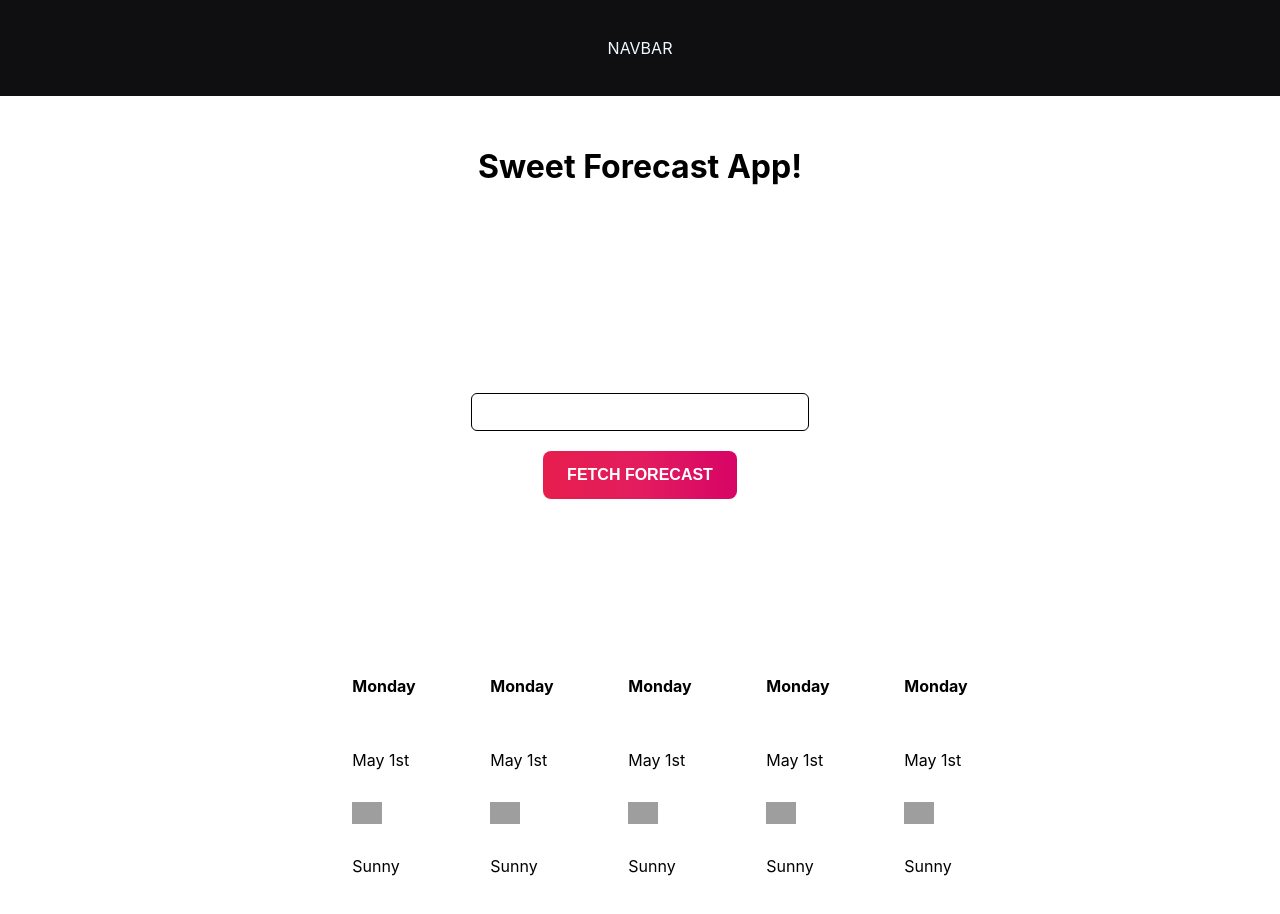
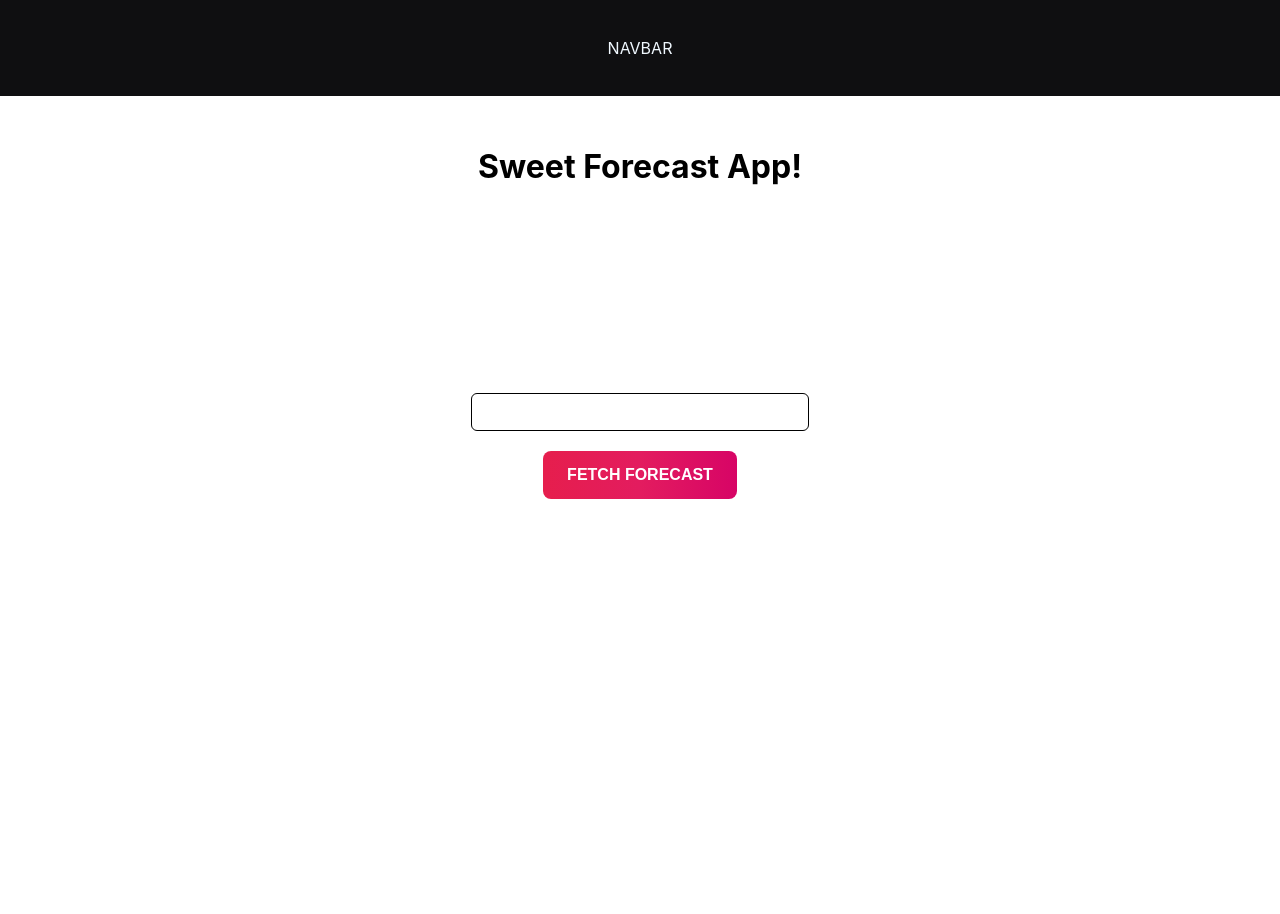
Before and after one commit to Majchrzak202/ForecastApp-, a React (Create React App) app: page / in a window 1280 px wide. Shown: the top 914 px of the page. Built offline with nearby package versions, Linux system fonts and the light colour scheme; grey boxes are pictures that could not be loaded.

Commit message:
Added a dynamic data fetched from Weather API and output it into forecast blocks

```diff
--- a/src/App.js
+++ b/src/App.js
@@ -11,20 +11,22 @@ const api = {
 };
 
 function App() {
-  const [query, setQuery] = useState("Warsaw");
+  const [search, setSearch] = useState("Warsaw");
+  const [forecast, setForecast] = useState(null);
   const fetchForecastHandler = () => {
-    fetch(`${api.base}weather?q=${query}&units=metric&APPID=${api.key}`)
+    fetch(`${api.base}weather?q=${search}&units=metric&APPID=${api.key}`)
       .then((res) => res.json())
       .then((data) => {
         let cityLat = data.coord.lat;
         let cityLon = data.coord.lon;
 
+
         return fetch(
-          `${api.base}onecall?lat=${cityLat}&lon=${cityLon}&exclude=current,hourly,minutely&APPID=${api.key}`
+          `${api.base}onecall?lat=${cityLat}&lon=${cityLon}&exclude=current,hourly,minutely&units=metric&APPID=${api.key}`
         )
           .then((res) => res.json())
           .then((data) => {
-            console.log(data);
+            setForecast(data);
           });
       });
   };
@@ -36,13 +38,14 @@ function App() {
       </div>
       <div className="app">
         <Header />
-        <SearchBar />
-
-        {/* <button onClick={fetchForecastHandler}>Fetch Forecast</button> */}
+        <SearchBar
+          search={search}
+          setSearch={setSearch}
+          fetchForecastHandler={fetchForecastHandler}
+        />
       </div>
       <div className="forecast-list">
-
-        <ForecastList />
+        <ForecastList forecast={forecast} />
       </div>
     </div>
   );
--- a/src/Components/Forecast /ForecastBlock.css
+++ b/src/Components/Forecast /ForecastBlock.css
@@ -9,10 +9,29 @@
   grid-template-rows: auto auto;
   justify-self: center;
   align-self: center;
-
 }
 
 .ul img {
   max-width: 30px;
   max-height: 30px;
+  align-self: center;
+  justify-self: center;
 }
+
+.ul h4 {
+  margin-top: 6px;
+  margin-bottom: -15px;
+  padding-bottom: 0px;
+  font-size: 22px;
+  grid-column-start: span 1;
+  grid-column-end: span 1;
+  grid-row-start: span 1;
+  grid-row-end: span 1;
+  align-self: center;
+  justify-self: center;
+}
+
+ul p {
+  justify-self: center;
+  align-self: center;
+}
--- a/src/Components/Forecast /ForecastBlock.js
+++ b/src/Components/Forecast /ForecastBlock.js
@@ -1,13 +1,17 @@
 import React from "react";
-import './ForecastBlock.css'
+import "./ForecastBlock.css";
 
-const ForecastBlock = () => {
+const ForecastBlock = ({ min_temp, max_temp, icon_id }) => {
+  const url = `http://openweathermap.org/img/w/${icon_id}.png`;
+
   return (
-    <li className='ul'>
+    <li className="ul">
       <h4>Monday</h4>
       <p>May 1st</p>
-      <img  src='https://icons.iconarchive.com/icons/dapino/beach/256/sun-icon.png' />
-      <p>Sunny</p>
+      <img src={url} />
+      <p> min {min_temp}°</p>
+      <p>max {max_temp}°</p>
+      <p></p>
     </li>
   );
 };
--- a/src/Components/Forecast /ForecastList.css
+++ b/src/Components/Forecast /ForecastList.css
@@ -2,9 +2,10 @@
 
 .list{
     display:grid;
-    min-height: 40vh;
+    min-height: 50vh;
     min-width: 80vh;
     margin-top: 15px;
+    margin-bottom: 40px;
     grid-auto-columns: 1fr;
     grid-column-gap: 50px;
     grid-row-gap: 16px;
--- a/src/Components/Forecast /ForecastList.js
+++ b/src/Components/Forecast /ForecastList.js
@@ -2,14 +2,60 @@ import React from "react";
 import ForecastBlock from "./ForecastBlock";
 import "./ForecastList.css";
 
-const ForecastList = () => {
+
+const ForecastList = ({ forecast }) => {
+
+
+    const now = new Date();
+    const days = ['Sunday','Monday','Tuesday','Wednesday','Thursday','Friday','Saturday'];
+    const months = ['January','February','March','April','May','June','July','August','September','October','November','December'];
+
+    const day = days[now.getDay()]
+    const month = months[now.getMonth()]
+
+
+
+
+
   return (
     <ul className="list">
-      <ForecastBlock />
-      <ForecastBlock />
-      <ForecastBlock />
-      <ForecastBlock />
-      <ForecastBlock />
+      {forecast && (
+        <ForecastBlock
+          min_temp={forecast.daily[0].temp.min}
+          max_temp={forecast.daily[0].temp.max}
+          icon_id={forecast.daily[0].weather[0].icon}
+
+        />
+      )}
+      {forecast && (
+        <ForecastBlock
+          min_temp={forecast.daily[1].temp.min}
+          max_temp={forecast.daily[1].temp.max}
+          icon_id={forecast.daily[1].weather[0].icon}
+        />
+      )}
+      {forecast && (
+        <ForecastBlock
+          min_temp={forecast.daily[2].temp.min}
+          max_temp={forecast.daily[2].temp.max}
+          icon_id={forecast.daily[2].weather[0].icon}
+        />
+      )}
+      {forecast && (
+        <ForecastBlock
+          min_temp={forecast.daily[3].temp.min}
+          max_temp={forecast.daily[3].temp.max}
+          icon_id={forecast.daily[3].weather[0].icon}
+        />
+      )}
+      {forecast && (
+        <ForecastBlock
+          min_temp={forecast.daily[4].temp.min}
+          max_temp={forecast.daily[4].temp.max}
+          icon_id={forecast.daily[4].weather[0].icon}
+        />
+      )}
+
     </ul>
   );
 };
--- a/src/Components/UI/SearchBar.js
+++ b/src/Components/UI/SearchBar.js
@@ -1,15 +1,28 @@
 import React from "react";
-import './SearchBar.css'
+import "./SearchBar.css";
 
-const SearchBar = () => {
+const SearchBar = ({ setSearch, fetchForecastHandler, search }) => {
+  const searchHandler = (e) => {
+    setSearch(e.target.value);
+  };
+
+  const submithHandler = (e) => {
+    e.preventDefault();
+    if (search.length === 0) {
+      return
+    }
+
+    fetchForecastHandler();
+  };
+
   return (
-      <div className='form'>
+    <div className="form">
       <form>
         <div className="input">
-        <input />
+          <input onChange={searchHandler} type="text" />
         </div>
         <div className="form-button">
-        <button className='button'>FETCH FORECAST</button>
+          <button onClick={submithHandler} className="button">FETCH FORECAST</button>
         </div>
       </form>
     </div>
```
Lines whose indentation alone changed are shown as unchanged.
